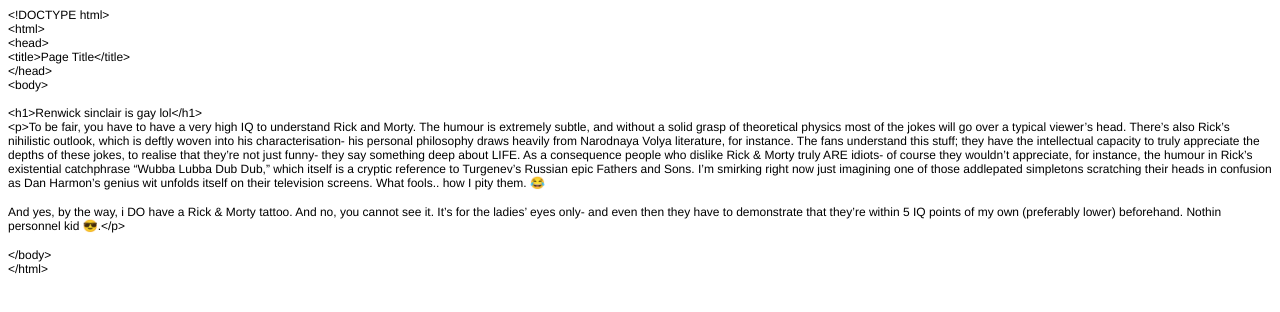
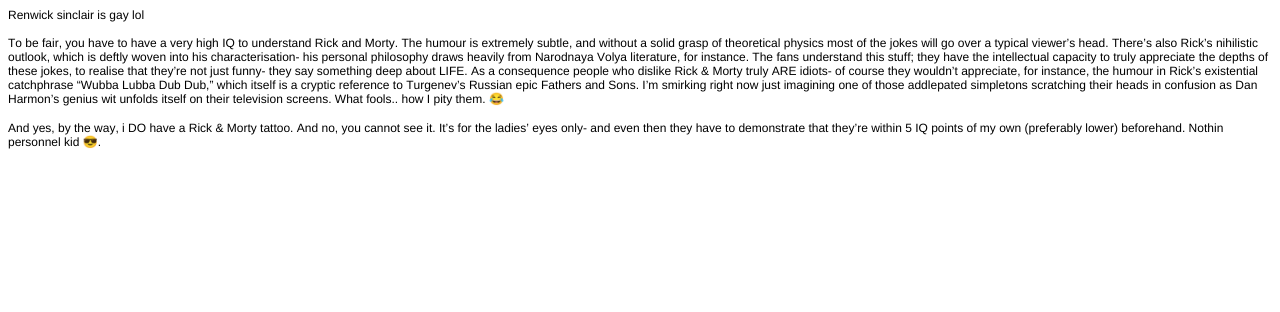
Before and after one commit to OverLoadedPanda/overloadedpanda.github.io, a plain HTML site: page index.html in a window 1280 px wide. Drawn offline with Linux system fonts and the light colour scheme.

Commit message:
test
test

```diff
--- a/index.html
+++ b/index.html
@@ -7,26 +7,20 @@
   <meta name="Generator" content="Cocoa HTML Writer">
   <meta name="CocoaVersion" content="1504.83">
   <style type="text/css">
-    p.p1 {margin: 0.0px 0.0px 0.0px 0.0px; font: 12.0px Helvetica}
-    p.p2 {margin: 0.0px 0.0px 0.0px 0.0px; font: 12.0px Helvetica; min-height: 14.0px}
-    span.s1 {font: 12.0px 'Apple Color Emoji'}
+    p.p1 {margin: 0.0px 0.0px 0.0px 0.0px; line-height: 14.0px; font: 12.0px Helvetica; color: #000000; -webkit-text-stroke: #000000}
+    p.p2 {margin: 0.0px 0.0px 0.0px 0.0px; line-height: 14.0px; font: 12.0px Helvetica; color: #000000; -webkit-text-stroke: #000000; min-height: 14.0px}
+    span.s1 {font-kerning: none}
+    span.s2 {font: 12.0px 'Apple Color Emoji'; font-kerning: none}
   </style>
 </head>
 <body>
-<p class="p1">&lt;!DOCTYPE html&gt;</p>
-<p class="p1">&lt;html&gt;</p>
-<p class="p1">&lt;head&gt;</p>
-<p class="p1">&lt;title&gt;Page Title&lt;/title&gt;</p>
-<p class="p1">&lt;/head&gt;</p>
-<p class="p1">&lt;body&gt;</p>
-<p class="p2"><br></p>
-<p class="p1">&lt;h1&gt;Renwick sinclair is gay lol&lt;/h1&gt;</p>
-<p class="p1">&lt;p&gt;To be fair, you have to have a very high IQ to understand Rick and Morty. The humour is extremely subtle, and without a solid grasp of theoretical physics most of the jokes will go over a typical viewer’s head. There’s also Rick’s nihilistic outlook, which is deftly woven into his characterisation- his personal philosophy draws heavily from Narodnaya Volya literature, for instance. The fans understand this stuff; they have the intellectual capacity to truly appreciate the depths of these jokes, to realise that they’re not just funny- they say something deep about LIFE. As a consequence people who dislike Rick &amp; Morty truly ARE idiots- of course they wouldn’t appreciate, for instance, the humour in Rick’s existential catchphrase “Wubba Lubba Dub Dub,” which itself is a cryptic reference to Turgenev’s Russian epic Fathers and Sons. I’m smirking right now just imagining one of those addlepated simpletons scratching their heads in confusion as Dan Harmon’s genius wit unfolds itself on their television screens. What fools.. how I pity them. <span class="s1">😂</span></p>
-<p class="p2"><br></p>
-<p class="p1">And yes, by the way, i DO have a Rick &amp; Morty tattoo. And no, you cannot see it. It’s for the ladies’ eyes only- and even then they have to demonstrate that they’re within 5 IQ points of my own (preferably lower) beforehand. Nothin personnel kid <span class="s1">😎</span>.&lt;/p&gt;</p>
-<p class="p2"><br></p>
-<p class="p1">&lt;/body&gt;</p>
-<p class="p1">&lt;/html&gt;</p>
-<p class="p2"><br></p>
+<p class="p1"><span class="s1">Renwick sinclair is gay lol</span></p>
+<p class="p2"><span class="s1"></span><br></p>
+<p class="p1"><span class="s1">To be fair, you have to have a very high IQ to understand Rick and Morty. The humour is extremely subtle, and without a solid grasp of theoretical physics most of the jokes will go over a typical viewer’s head. There’s also Rick’s nihilistic outlook, which is deftly woven into his characterisation- his personal philosophy draws heavily from Narodnaya Volya literature, for instance. The fans understand this stuff; they have the intellectual capacity to truly appreciate the depths of these jokes, to realise that they’re not just funny- they say something deep about LIFE. As a consequence people who dislike Rick &amp; Morty truly ARE idiots- of course they wouldn’t appreciate, for instance, the humour in Rick’s existential catchphrase “Wubba Lubba Dub Dub,” which itself is a cryptic reference to Turgenev’s Russian epic Fathers and Sons. I’m smirking right now just imagining one of those addlepated simpletons scratching their heads in confusion as Dan Harmon’s genius wit unfolds itself on their television screens. What fools.. how I pity them. </span><span class="s2">😂</span></p>
+<p class="p1"><span class="s1"><br>
+</span></p>
+<p class="p1"><span class="s1">And yes, by the way, i DO have a Rick &amp; Morty tattoo. And no, you cannot see it. It’s for the ladies’ eyes only- and even then they have to demonstrate that they’re within 5 IQ points of my own (preferably lower) beforehand. Nothin personnel kid </span><span class="s2">😎</span><span class="s1">.</span></p>
+<p class="p1"><span class="s1"><br>
+</span></p>
 </body>
 </html>
```
